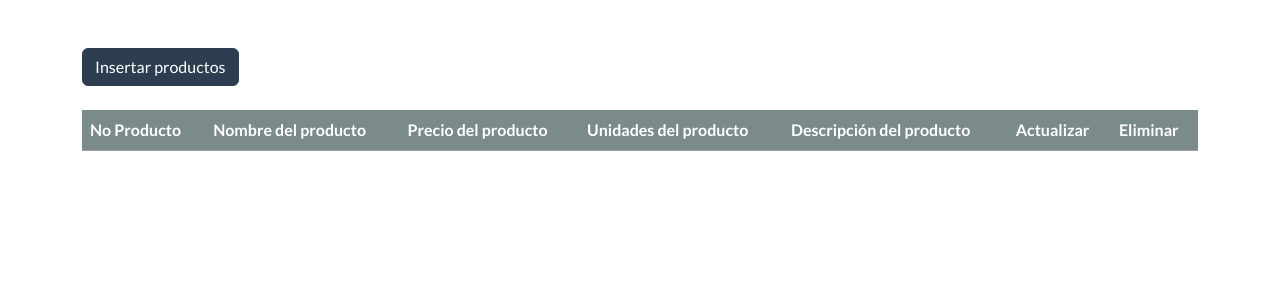
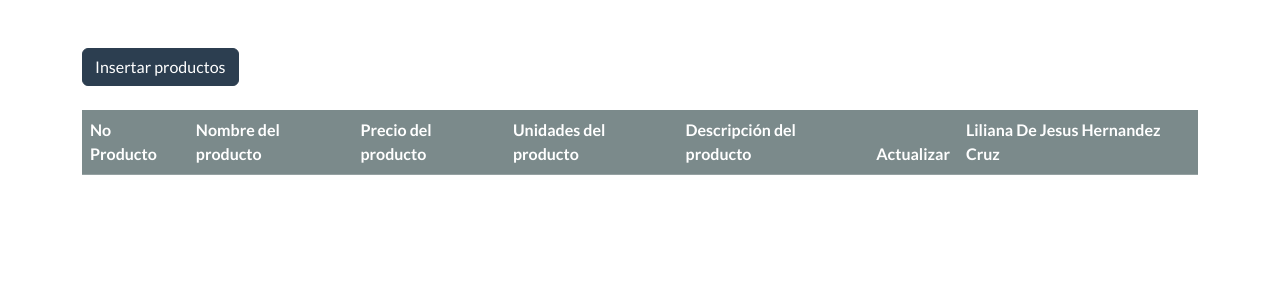
Before and after one commit to MarianaH3/Tienda, a PHP site: page / in a window 1280 px wide. Shown: the part 73-373 px from the top of the page. Run offline with PHP 8.4, Linux system fonts and the light colour scheme; data that the repository does not hold is empty.

Commit message:
Elimine Eliminar y puse mi nombre

```diff
--- a/actualizarTabla.php
+++ b/actualizarTabla.php
@@ -12,7 +12,7 @@ $result = mysqli_query($conn, $query);
             <th>Unidades del producto</th>
             <th>Descripción del producto</th>
             <th>Actualizar</th>
-            <th>Eliminar</th>
+            <th>Liliana De Jesus Hernandez Cruz</th>
         </tr>
     </thead>
     <tbody>
```
